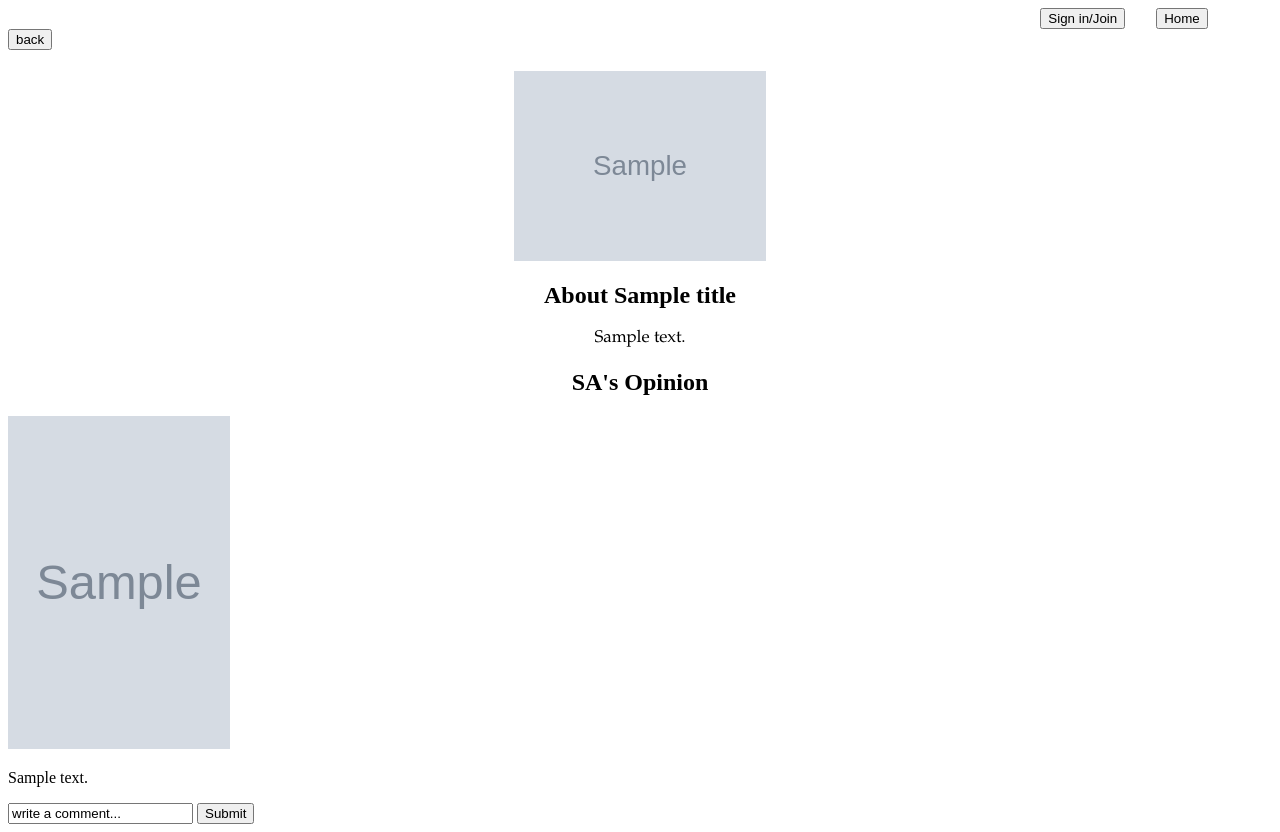
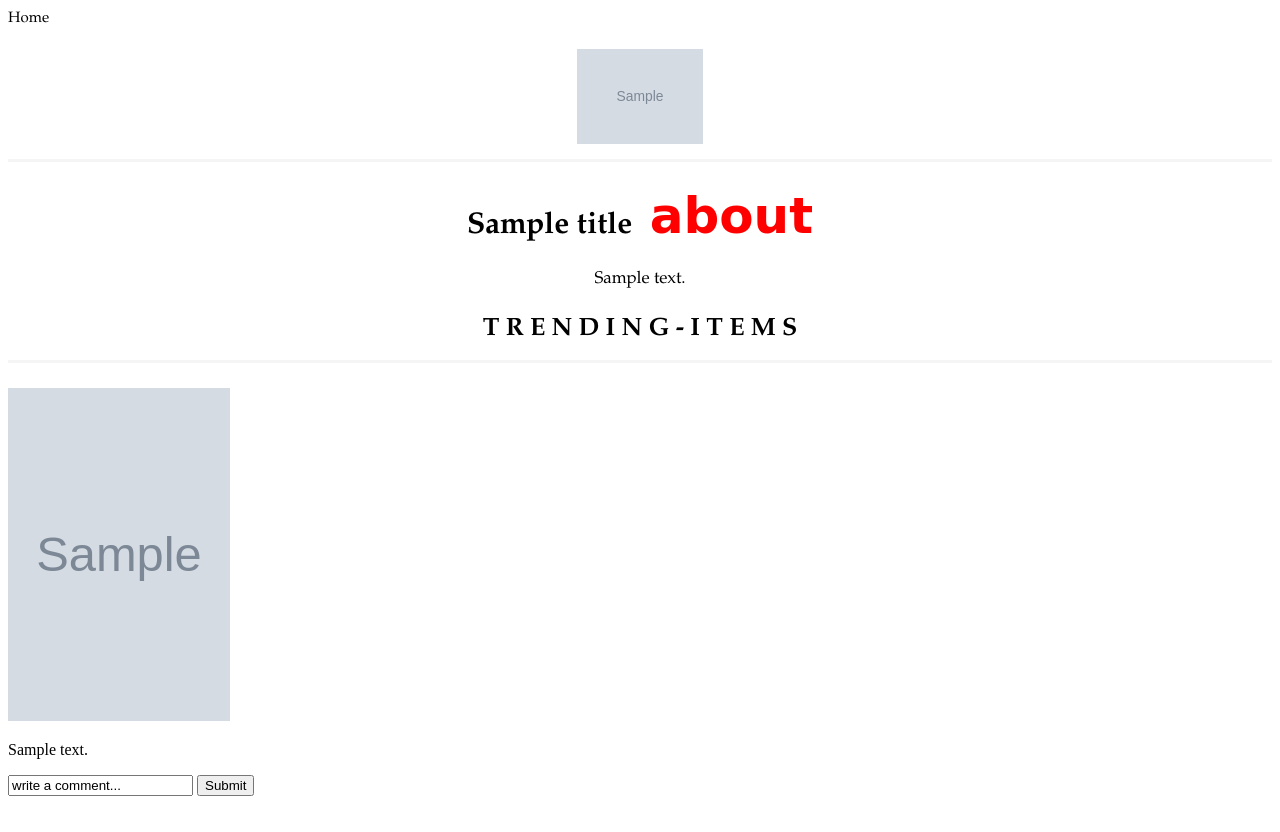
Before and after one commit to Tyler8151/fashion-site-CSSI, a Flask app: template templates/store.html in a window 1280 px wide. After the commit the page ends 796 px from the top, so only its background shows below. Run offline with Flask 2, Linux system fonts and the light colour scheme; the template is opened without the code that fills it: most values are stand-ins (such as "Sample title", 1, 10 or a date in 2020); grey boxes marked "Sample" are stand-in pictures.

Commit message:
style update
style update

```diff
--- a/styles/about.css
+++ b/styles/about.css
@@ -37,8 +37,8 @@ span {
   border: none;
   font-family: "Palatino", serif;
   font-size: 15px;
+}
 
-}
 .routechild {
   flex: 1%;
 }
--- a/styles/store.css
+++ b/styles/store.css
@@ -1,16 +1,38 @@
 #a1 {
-  height: 20%;
-  width: 20%;
+  height: 10%;
+  width: 10%;
 }
 
 h1 {
   display: flex;
   justify-content: center;
+  border-spacing: inherit;
+  padding-bottom: 15px;
+  border-bottom: solid;
+  border-bottom-color: whitesmoke;
 }
 
 h2 {
-  display flex;
   text-align: center;
+  font-family: "Palatino", serif;
+  font-size: 30px;
+}
+
+span {
+  font-size: 30px;
+  color: red;
+  font-family: cursive;
+  font-size: 50px;
+}
+
+h3 {
+  text-align: center;
+  font-family: "Palatino", serif;
+  font-size: 25px;
+  border-spacing: inherit;
+  padding-bottom: 15px;
+  border-bottom: solid;
+  border-bottom-color: whitesmoke;
 }
 
 #desc {
@@ -22,28 +44,22 @@ h2 {
   margin: auto;
 }
 
-#logo {
-  display: flex;
-  justify-content: flex-start;
-  width: 100px;
-  height: 100px;
-}
-
-h3 {
-  text-align: center;
-}
-
-#routespace {
-  flex: 10 10 auto;
-}
-
 #routes {
   display: flex;
   width: 100%;
 }
 
 .routechild {
-  flex: 1%;
+  flex: 20%;
+}
+
+#homepg {
+  flex: 1 1 auto;
+  padding: 0;
+  background: none;
+  border: none;
+  font-family: "Palatino", serif;
+  font-size: 15px;
 }
 
 #hm1 {
--- a/templates/rec.html
+++ b/templates/rec.html
@@ -25,7 +25,7 @@
         may or may not be your cup of tea. It is your job
         (and ours) to make sure you find your main go-to style
         when it comes to your personal tastes and needs.
-        These references below will help aid in most, if not,
+        These references below will aid in most, if not,
         all of your fashion requirements.</p>
     </div>
     <h2>C O L O R - B Y - C O L O R</h2>
--- a/templates/store.html
+++ b/templates/store.html
@@ -7,24 +7,16 @@
   </head>
   <body>
     <div id="routes">
-      <div id="routespace">
-      </div>
-      <form class="routechild" method = 'post' action='/log'>
-        <button id="loginout">Sign in/Join</button>
-      </form>
       <form class="routechild" method = 'post' action='/'>
         <button id="homepg">Home</button>
       </form>
     </div>
-    <form method='post' action='/'>
-      <input type='submit' value='back'>
-      <h1><img id= "a1" src="{{logo}}"></h1>
-    </form>
-    <h2> About {{title}} </h2>
+    <h1><img id= "a1" src="{{logo}}"></h1>
+    <h2>{{title}}<span> about</span></h2>
     <div id="desc">
       <p>{{desc}}</p>
     </div>
-    <h2> SA's Opinion</h2>
+    <h3>T R E N D I N G - I T E M S</h3>
     <a  id="images" href={{clothing}} title="Bib Overall Dress" class="product-item-link">
       <img width="222" height="333" src={{image}} class="product-item-image swipe-expose-item-image" alt="Bib Overall Dress">
     </a>
```
